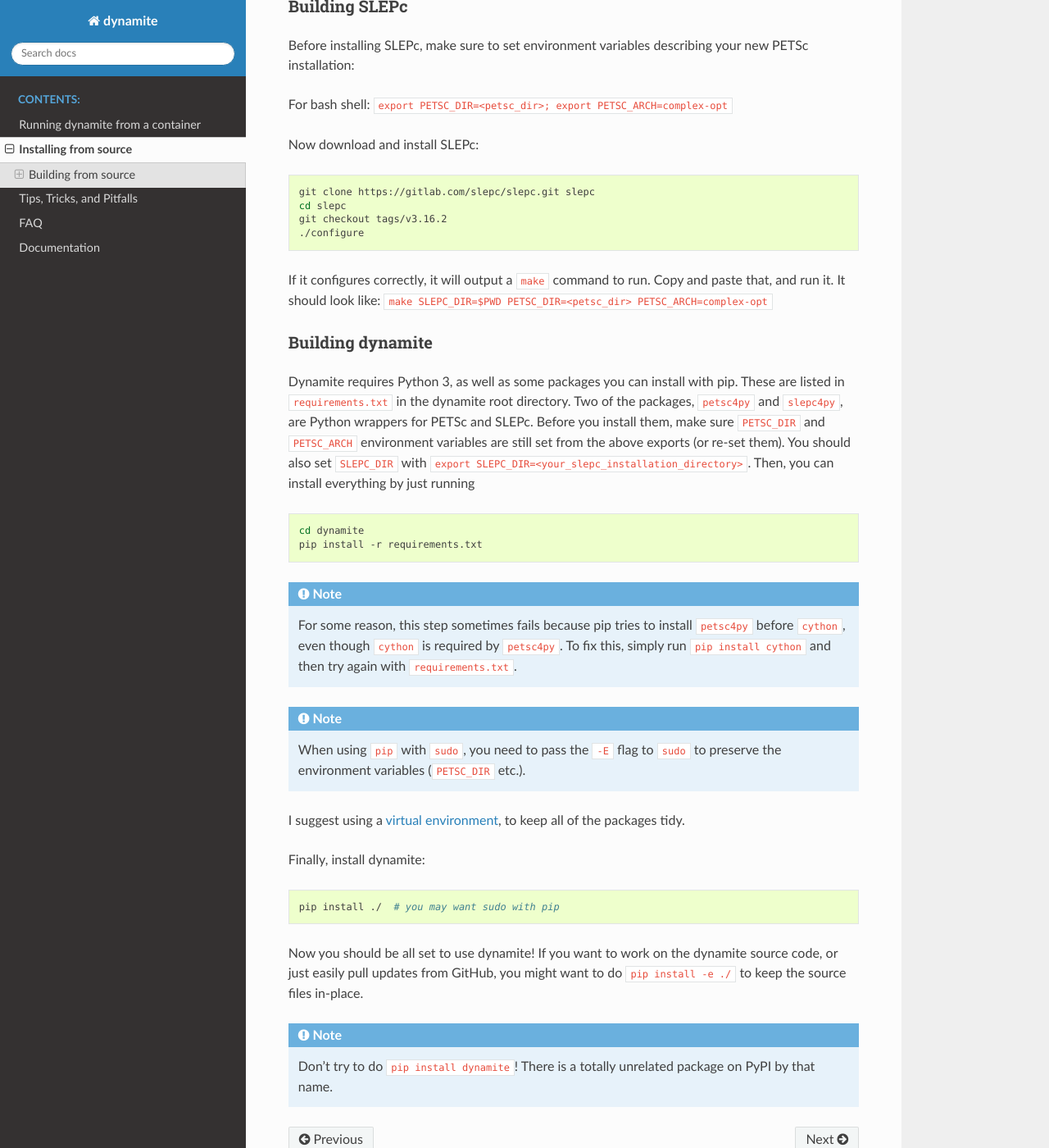
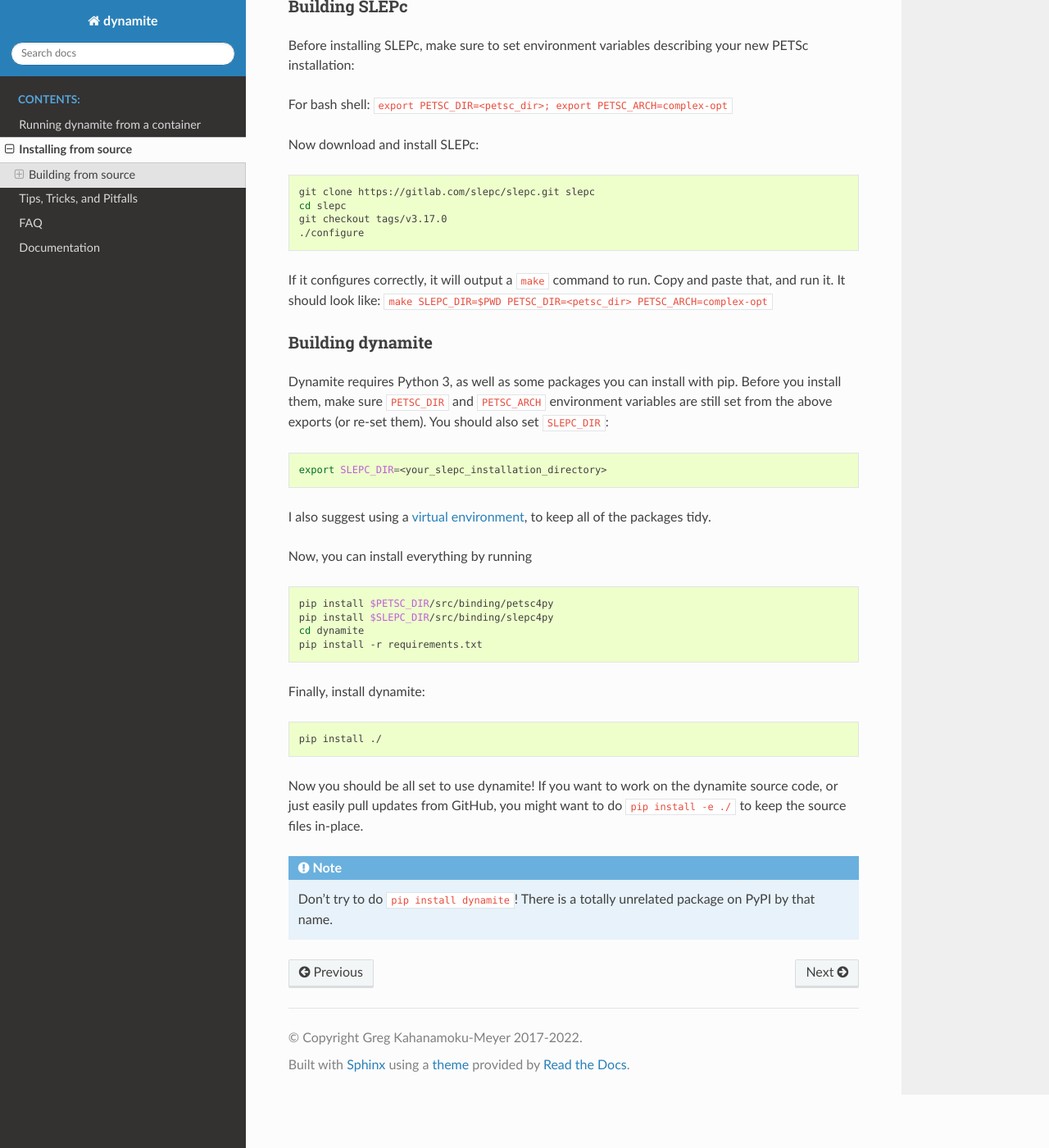
Before and after one commit to GregDMeyer/dynamite, a Sphinx documentation site: the page built from docs/install.rst, in a window 1280 px wide and 1400 px high, scrolled down 1018 px. Shown: the whole window at 82% size. Built offline with Sphinx 7.4.7 and the Read the Docs theme 2.0.0, drawn with Linux system fonts in a browser that asks for light colours; some of the changed text lies outside the part shown.

Commit message:
bump petsc/slepc version; install petsc4py/slepc4py directly from source tree

```diff
--- a/docs/install.rst
+++ b/docs/install.rst
@@ -38,7 +38,7 @@
 
     git clone https://gitlab.com/petsc/petsc.git petsc
     cd petsc
-    git checkout tags/v3.16.5
+    git checkout tags/v3.17.0
     python <dynamite directory>/petsc_config/complex-opt.py
 
 Note that you may want to adjust some of the build options. Just take a look at
@@ -64,7 +64,7 @@
 
     git clone https://gitlab.com/slepc/slepc.git slepc
     cd slepc
-    git checkout tags/v3.16.2
+    git checkout tags/v3.17.0
     ./configure
 
 If it configures correctly, it will output a ``make`` command to run. Copy and
@@ -75,36 +75,31 @@
 -----------------
 
 Dynamite requires Python 3, as well as some packages you can install with pip.
-These are listed in ``requirements.txt`` in the dynamite root directory. Two of
-the packages, ``petsc4py`` and ``slepc4py``, are Python wrappers for PETSc and
-SLEPc. Before you install them, make sure ``PETSC_DIR`` and ``PETSC_ARCH``
+Before you install them, make sure ``PETSC_DIR`` and ``PETSC_ARCH``
 environment variables are still set from the above exports (or re-set them). You
-should also set ``SLEPC_DIR`` with
-``export SLEPC_DIR=<your_slepc_installation_directory>``. Then, you can install
-everything by just running
+should also set ``SLEPC_DIR``:
 
 .. code:: bash
 
+    export SLEPC_DIR=<your_slepc_installation_directory>
+
+I also suggest using a `virtual environment <https://docs.python.org/3/library/venv.html>`_,
+to keep all of the packages tidy.
+
+Now, you can install everything by running
+
+.. code:: bash
+
+    pip install $PETSC_DIR/src/binding/petsc4py
+    pip install $SLEPC_DIR/src/binding/slepc4py
     cd dynamite
     pip install -r requirements.txt
-
-.. note::
-   For some reason, this step sometimes fails because pip tries to install ``petsc4py``
-   before ``cython``, even though ``cython`` is required by ``petsc4py``.
-   To fix this, simply run ``pip install cython`` and then try again with ``requirements.txt``.
-
-.. note::
-    When using ``pip`` with ``sudo``, you need to pass the ``-E`` flag to
-    ``sudo`` to preserve the environment variables (``PETSC_DIR`` etc.).
-
-I suggest using a `virtual environment <https://docs.python.org/3/library/venv.html>`_,
-to keep all of the packages tidy.
 
 Finally, install dynamite:
 
 .. code:: bash
 
-    pip install ./  # you may want sudo with pip
+    pip install ./
 
 Now you should be all set to use dynamite! If you want to work on the dynamite
 source code, or just easily pull updates from GitHub, you might want to do
--- a/requirements.txt
+++ b/requirements.txt
@@ -1,5 +1,3 @@
 Cython==0.29.28
-numpy==1.22.2
+numpy==1.22.3
 scipy==1.8.0
-petsc4py==3.16.1
-slepc4py==3.16.1
```
Also changed, not shown: 1 other file.
